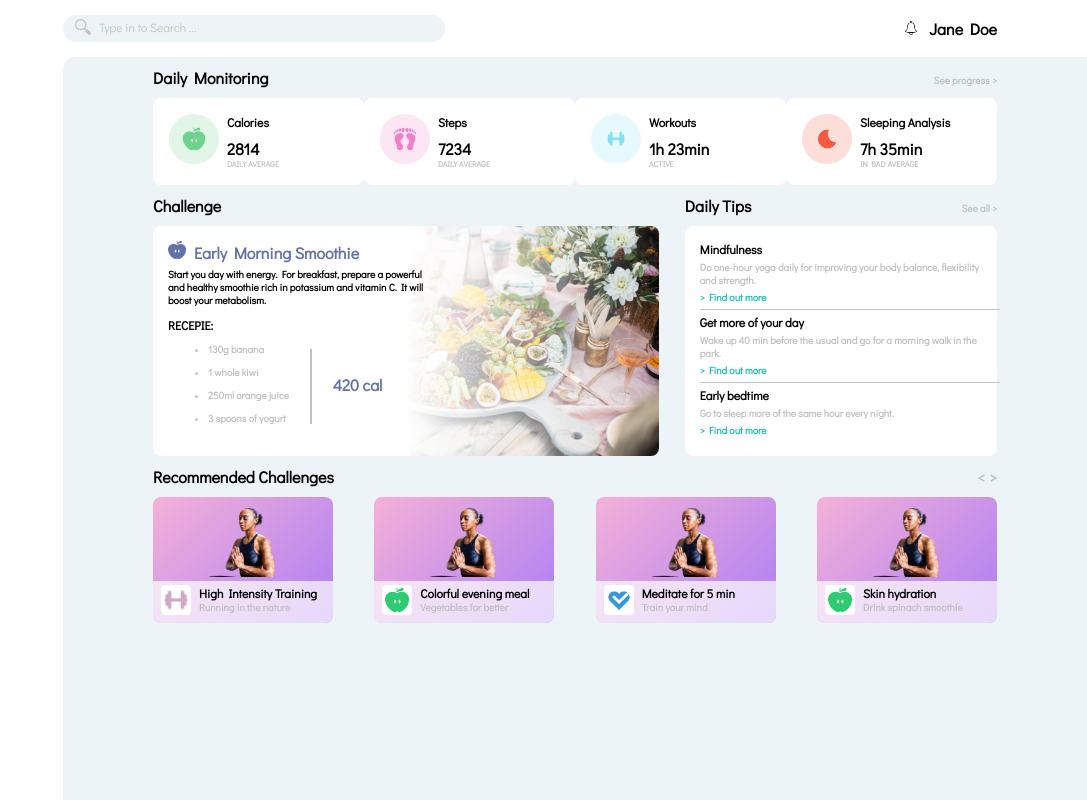
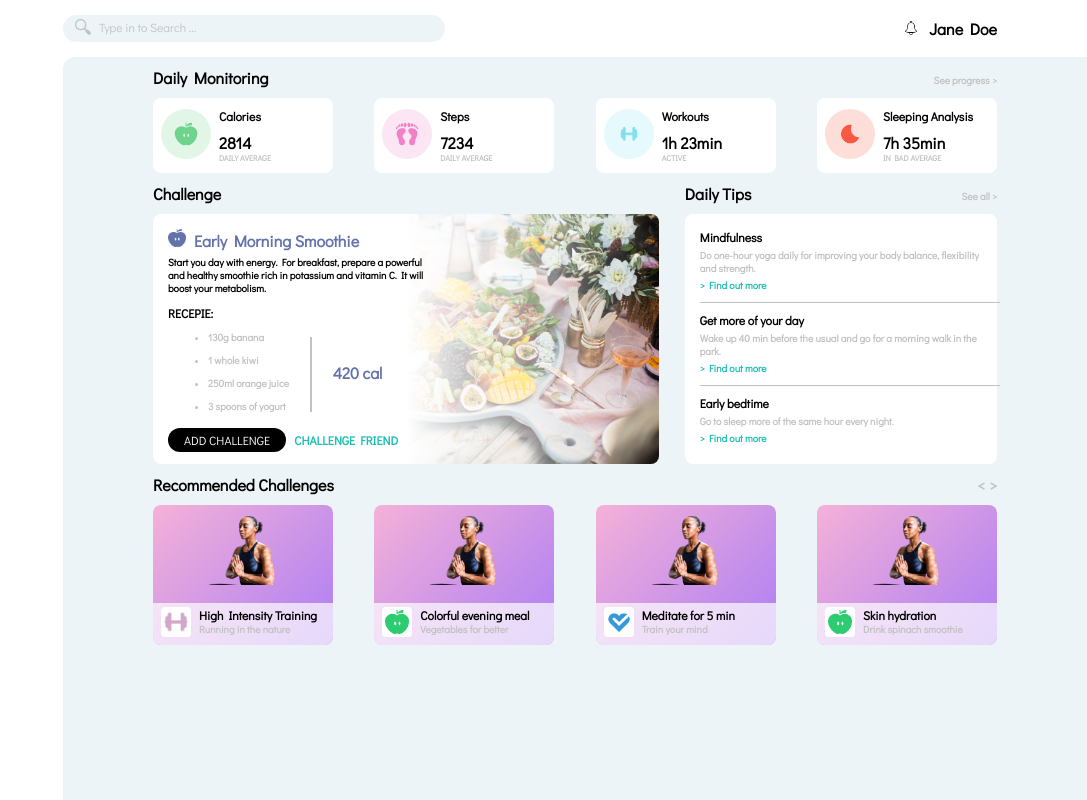
Before and after one commit to khalatevarun/SmartFit, a React (Create React App) app: page / in a window 1280 px wide. Shown: the whole page, without its empty margins (193-1280 px from the left). Built offline with nearby package versions, Linux system fonts and the light colour scheme.

Commit message:
complete the container section

```diff
--- a/src/components/Challenge/index.js
+++ b/src/components/Challenge/index.js
@@ -34,6 +34,10 @@ const Challenge = () => {
 
               <div className="chal-title">{chal.cal}</div>
             </div>
+            <div className="buttons">
+              <button className="addButton">Add Challenge</button>
+              <div className="shareLink">Challenge Friend</div>
+            </div>
           </>
         ))}
       </div>
--- a/src/components/Challenge/style.scss
+++ b/src/components/Challenge/style.scss
@@ -21,7 +21,7 @@
   background-repeat: no-repeat;
   background-position: right;
   background-size: contain;
-  height: 200px;
+  height: 220px;
 }
 .chal-desc {
   font-size: $descrp;
@@ -51,3 +51,23 @@
   border-left: 2px solid $grey;
   height: 75px;
 }
+.buttons {
+  display: flex;
+  align-items: center;
+}
+.addButton {
+  background-color: black;
+  color: #fff;
+  font-size: $info;
+  border-radius: 25px;
+  padding: 4px 16px;
+  border: 0px;
+  text-transform: uppercase;
+  font-family: 'Didact Gothic', sans-serif;
+}
+.shareLink {
+  font-size: $info;
+  color: $cyan;
+  text-transform: uppercase;
+  margin-left: 8px;
+}
--- a/src/components/Monitoring/style.scss
+++ b/src/components/Monitoring/style.scss
@@ -21,8 +21,9 @@
   display: flex;
   background-color: white;
   border-radius: 8px;
-  padding: 16px;
+  align-items: center;
   width: 180px;
+  height: 75px;
 }
 .categories {
   display: flex;
@@ -30,7 +31,7 @@
 }
 .logo {
   width: 50px;
-  margin-right: 8px;
+  margin: 0px 8px;
 }
 .type {
   font-size: $info;
--- a/src/components/Recommended/style.scss
+++ b/src/components/Recommended/style.scss
@@ -27,6 +27,7 @@
   flex-direction: column;
   border-radius: 8px;
   width: 180px;
+  height: 140px;
 }
 .recommended-content {
   display: flex;
--- a/src/components/Tips/style.scss
+++ b/src/components/Tips/style.scss
@@ -24,7 +24,7 @@
   display: flex;
   flex-direction: column;
   justify-content: space-between;
-  height: 200px;
+  height: 220px;
 }
 .tip-title {
   font-size: $info;
```
